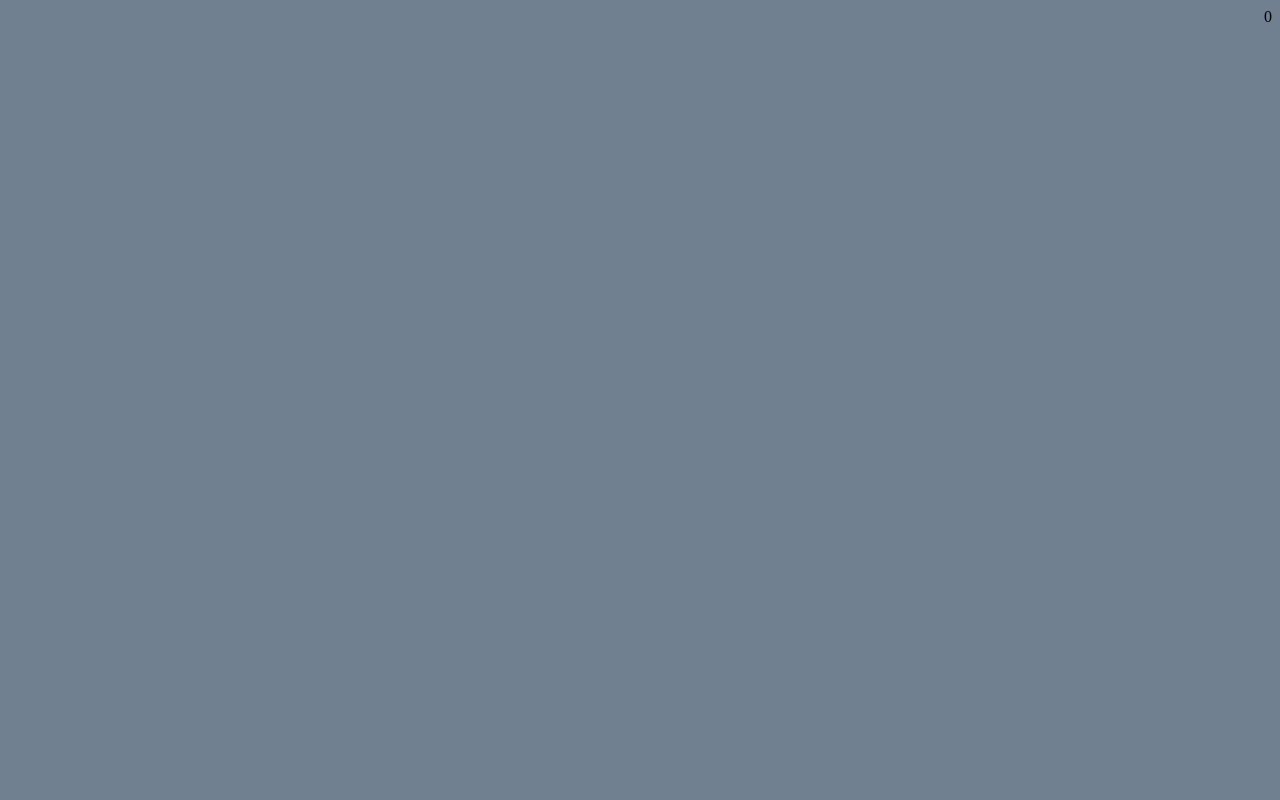
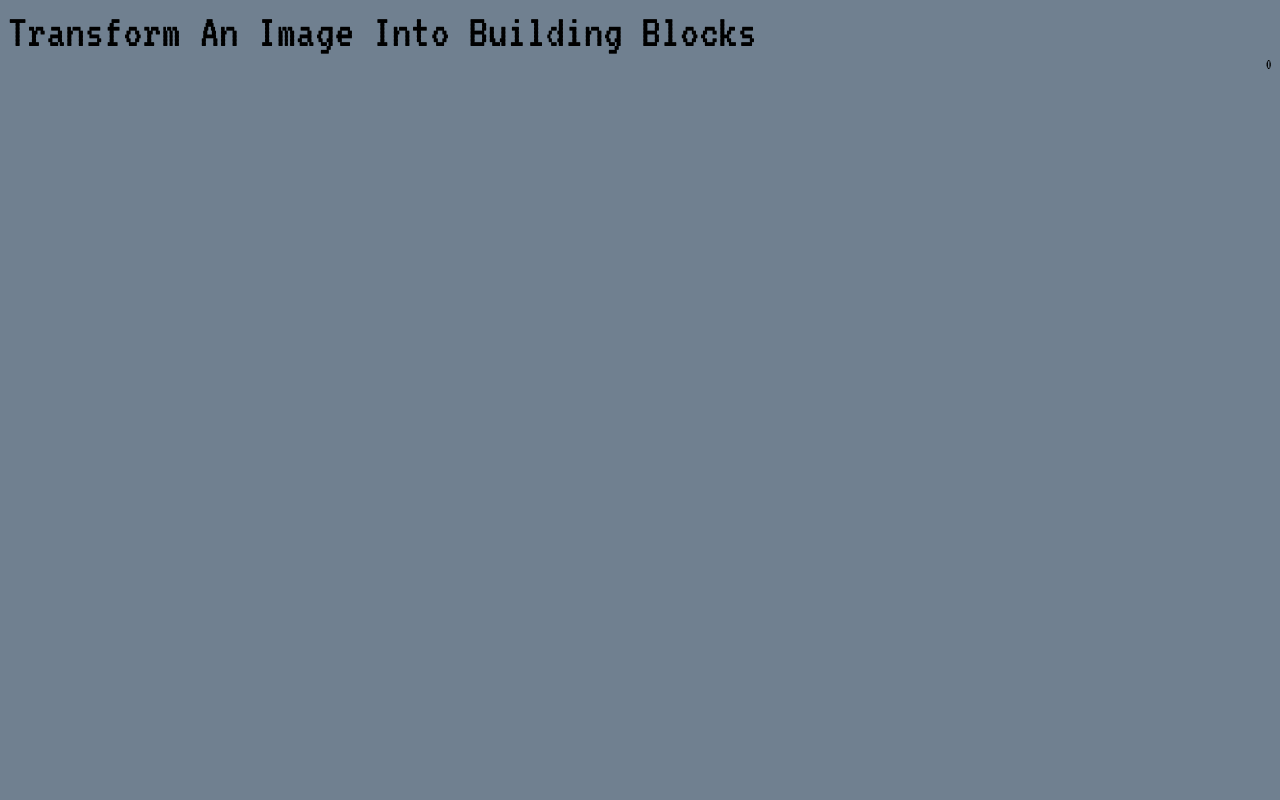
Before and after one commit to jimrutland/block-pictures, a React (Create React App) app: page / in a window 1280 px wide. Shown: the top 800 px of the page. Built offline with nearby package versions, Linux system fonts and the light colour scheme.

Commit message:
Adds header and title along with custom fonts.

```diff
--- a/public/index.html
+++ b/public/index.html
@@ -24,7 +24,9 @@
       work correctly both with client-side routing and a non-root public URL.
       Learn how to configure a non-root public URL by running `npm run build`.
     -->
-    <title>React App</title>
+    <link rel="preconnect" href="https://fonts.gstatic.com">
+    <link href="https://fonts.googleapis.com/css2?family=VT323&display=swap" rel="stylesheet">
+    <title>Block Image Maker</title>
   </head>
   <body>
     <noscript>You need to enable JavaScript to run this app.</noscript>
--- a/src/App.tsx
+++ b/src/App.tsx
@@ -27,6 +27,7 @@ const App = (): JSX.Element => {
 
     return (
         <div id="appContainer">
+            <span id="appHeader">Transform An Image Into Building Blocks</span>
             <div id="artContainer">
                 <PictureCanvas
                     image={image}
--- a/src/index.css
+++ b/src/index.css
@@ -1,6 +1,7 @@
 
 body {
   background-color: slategray;
+  font-family: 'VT323', monospace;
 }
 
 canvas {
@@ -11,10 +12,15 @@ canvas {
   height: 800px;
 }
 
+#appHeader {
+  font-size: 48px;
+}
+
 #buttons {
   display: flex;
   align-items: center;
   justify-content: center;
+  font-size: 28px;
 }
 
 #artContainer {
```
